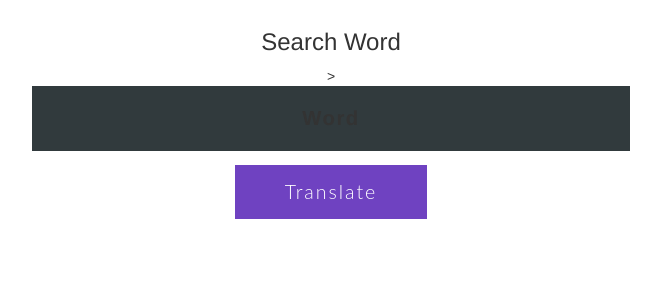
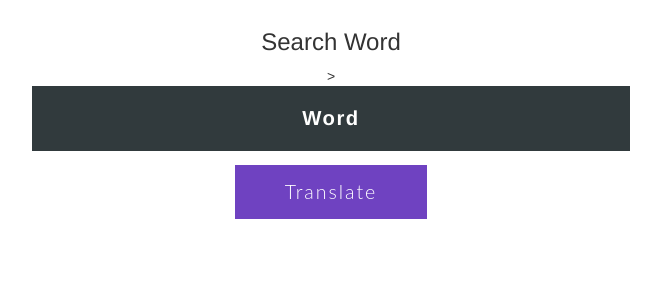
Before and after one commit to RAJATPRAKASH123/dictionaryWebApp, a Django app: template templates/lang/detail.html in a window 1280 px wide. Shown: the part 356-656 px from the top of the page, without its empty margins (309-970 px from the left). Run offline with Django 3.2, Linux system fonts and the light colour scheme; the template is opened without the code that fills it: values that come from a table or form of the project are taken from there, others are empty; some libraries are stand-ins or nearby versions.

Commit message:
input word style updated

```diff
--- a/static/css/detail.css
+++ b/static/css/detail.css
@@ -32,10 +32,13 @@ body {
 	position: absolute;
 	top: 0;
 	left: 0;
+	/* background: white; */
 	background: #313a3d;
 	width: 100%;
 	padding: 18px 0;
 	font-size: 1.45em;
+	/* color */
+	color: white;
 	letter-spacing: 0.075em;
 	-webkit-transition: all 333ms ease-in-out;
 	-moz-transition: all 333ms ease-in-out;
```
